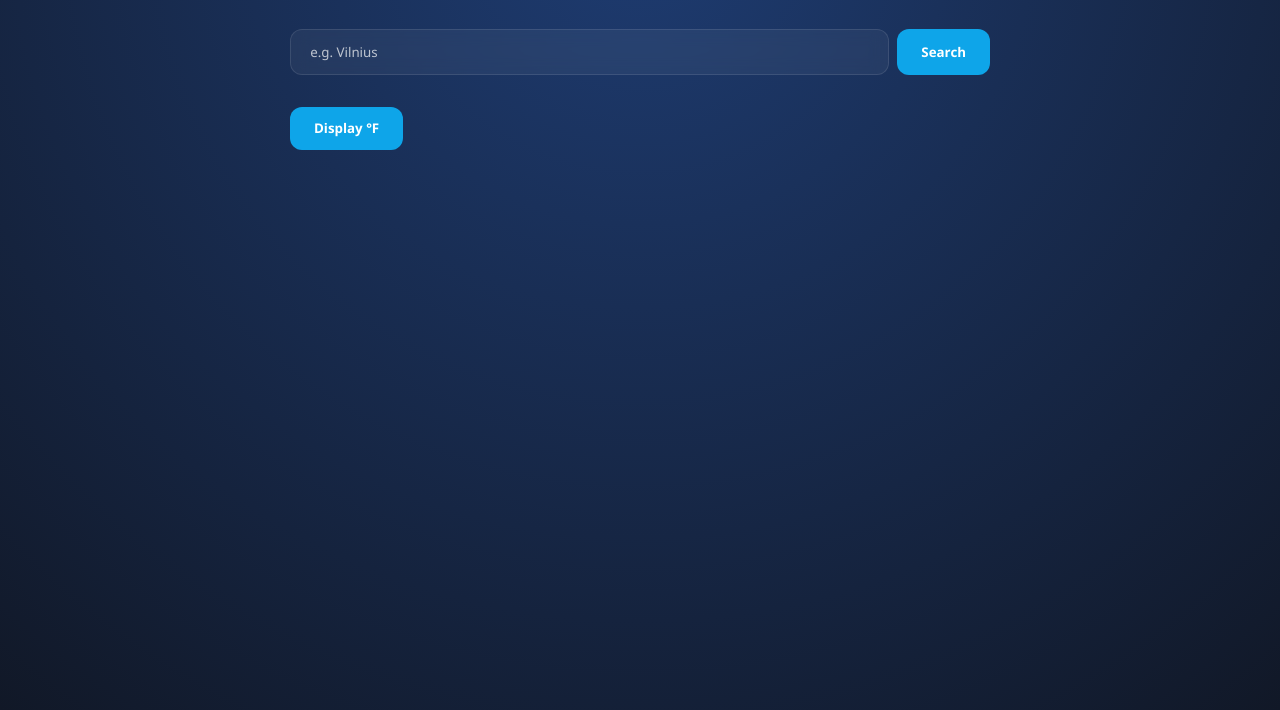
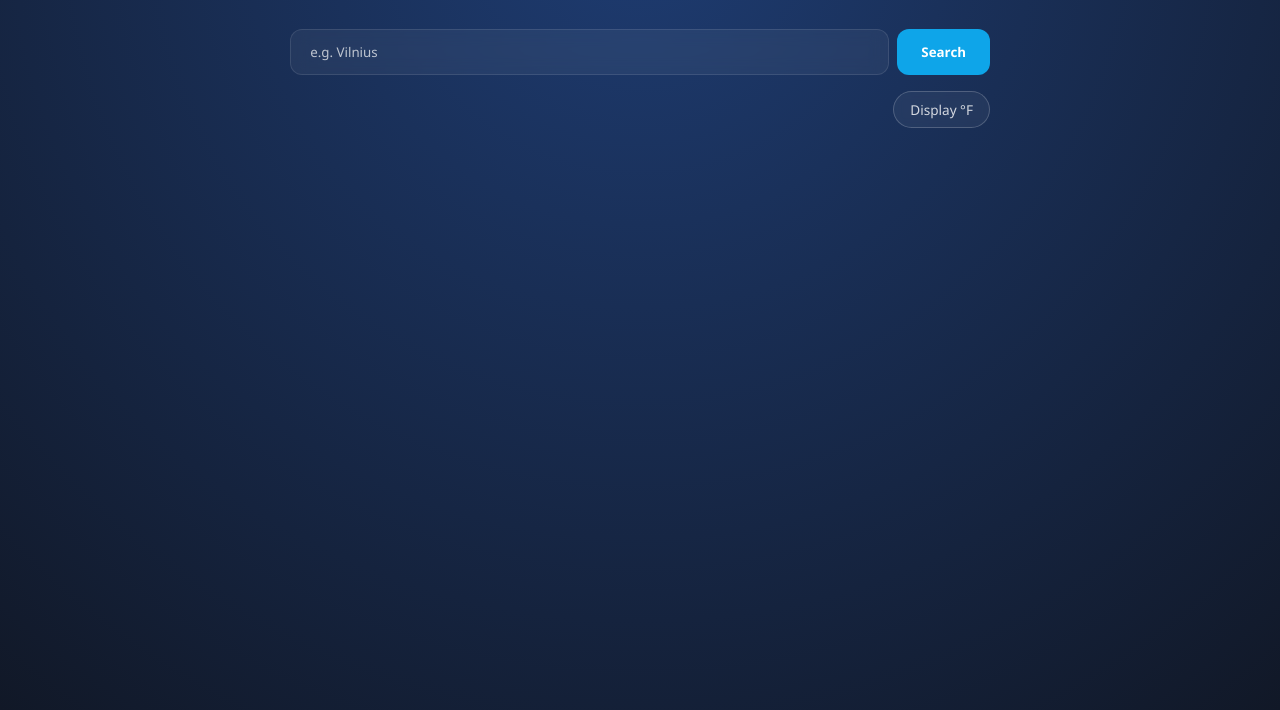
Before and after one commit to JANS66/weather-app, a website built with webpack: page src/template.html in a window 1280 px wide. Shown: the part 90-800 px from the top of the page. Built offline with nearby package versions, Linux system fonts and the light colour scheme; no server answers.

Commit message:
style: refine unit toggle alignment and glassmorphism styling

```diff
--- a/src/style.css
+++ b/src/style.css
@@ -81,6 +81,33 @@ button:hover {
 
 button:active {
   transform: translateY(0);
+}
+
+/* 3.5 Controls & Unit Toggle */
+
+#controls {
+  display: flex;
+  justify-content: flex-end;
+  margin-top: -1rem;
+}
+
+#unit-toggle {
+  background: rgba(255, 255, 255, 0.05);
+  border: 1px solid rgba(255, 255, 255, 0.2);
+  backdrop-filter: blur(5px);
+  padding: 0.5rem 1rem;
+  font-size: 0.85rem;
+  border-radius: 20px; /* Pill shape */
+  color: rgba(255, 255, 255, 0.8);
+  font-weight: 500;
+  width: auto; /* Prevent it from stretching */
+}
+
+#unit-toggle:hover {
+  background: rgba(255, 255, 255, 0.15);
+  border-color: #38bdf8;
+  color: white;
+  box-shadow: 0 0 10px rgba(56, 189, 248, 0.2);
 }
 
 /* 4. Weather Card Styling */
```
